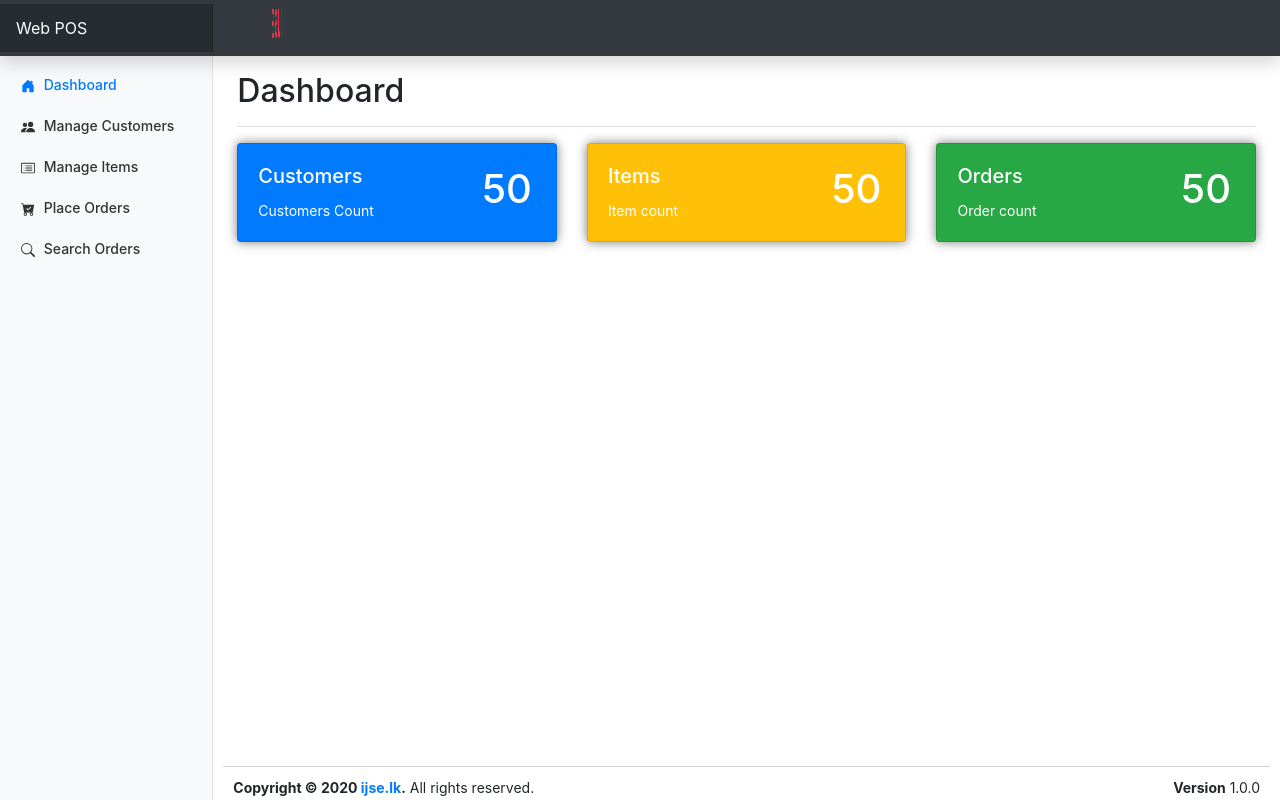
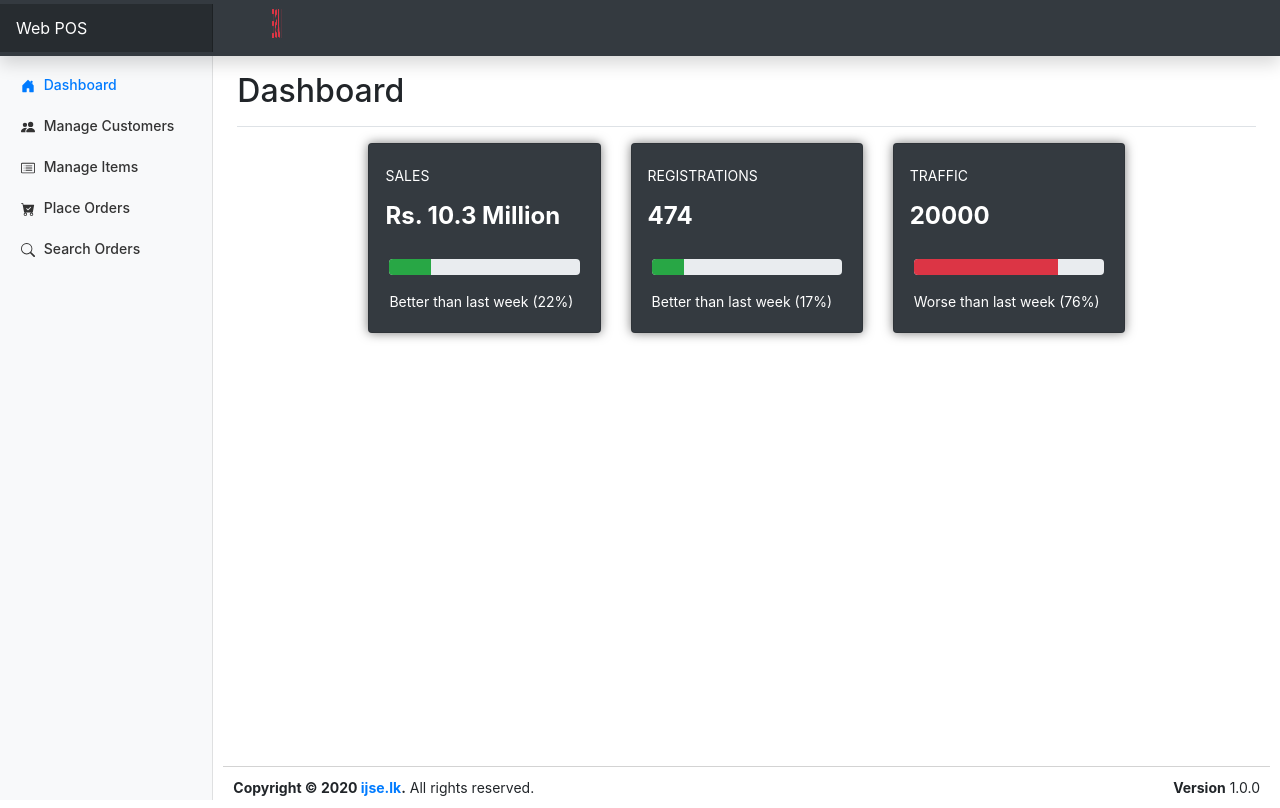
Before and after one commit to dep6-playground/dep6-pos-website-frontend-1, a website: page index.html in a window 1280 px wide. Drawn offline with nearby package versions, Linux system fonts and the light colour scheme.

Commit message:
Final commit

```diff
--- a/index.html
+++ b/index.html
@@ -83,38 +83,73 @@
             <div class="d-flex justify-content-between flex-wrap flex-md-nowrap align-items-center pt-3 pb-2 mb-3 border-bottom">
                 <h1 class="h2">Dashboard</h1>
             </div>
-            <div class="row">
-                <div class="col-12 col-md-4">
-                    <div class="d-flex align-items-center flex-row card text-white bg-primary mb-3">
-                        <div class="card-body">
-                            <h5 class="card-title">Customers</h5>
-                            <p class="card-text">Customers Count</p>
+            <div class="row d-flex justify-content-center">
+                <div class="col-xl-3 col-md-6 mb-0">
+                    <!-- Card -->
+                    <div class="card card-cascade cascading-admin-card bg-dark text-white">
+                        <!-- Card Data -->
+                        <div class="admin-up">
+                            <i class="fas fa-chart-bar red accent-2 mr-3 z-depth-2"></i>
+                            <div class="data">
+                                <p class="text-uppercase pl-3">Sales</p>
+                                <h4 class="font-weight-bold dark-grey-text pl-3">Rs. 10.3 Million</h4>
+                            </div>
                         </div>
-                        <div class="pr-4"><h1>50</h1></div>
-                    </div>
-                </div>
-
-                <div class="col-12 col-md-4">
-                    <div class="d-flex align-items-center flex-row card text-white bg-warning mb-3">
-                        <div class="card-body">
-                            <h5 class="card-title">Items</h5>
-                            <p class="card-text">Item count</p>
+                        <!-- Card content -->
+                        <div class="card-body card-body-cascade">
+                            <div class="progress mb-3">
+                                <div class="progress-bar bg-success" role="progressbar" style="width: 22%" aria-valuenow="25" aria-valuemin="0" aria-valuemax="100"></div>
+                            </div>
+                            <p class="card-text">Better than last week (22%)</p>
                         </div>
-                        <div class="pr-4"><h1>50</h1></div>
                     </div>
                 </div>
 
 
-                <div class="col-12 col-md-4">
-                    <div class="d-flex align-items-center flex-row card text-white bg-success mb-3" >
-                        <div class="card-body">
-                            <h5 class="card-title">Orders</h5>
-                            <p class="card-text">Order count</p>
+                <div class="col-xl-3 col-md-6 mb-0">
+                    <!-- Card -->
+                    <div class="card card-cascade cascading-admin-card bg-dark text-white">
+                        <!-- Card Data -->
+                        <div class="admin-up">
+                            <i class="fas fa-chart-bar red accent-2 mr-3 z-depth-2"></i>
+                            <div class="data">
+                                <p class="text-uppercase pl-3">Registrations</p>
+                                <h4 class="font-weight-bold dark-grey-text pl-3">474</h4>
+                            </div>
                         </div>
-                        <div class="pr-4"><h1>50</h1></div>
+                        <!-- Card content -->
+                        <div class="card-body card-body-cascade">
+                            <div class="progress mb-3">
+                                <div class="progress-bar bg-success" role="progressbar" style="width: 17%" aria-valuenow="25" aria-valuemin="0" aria-valuemax="100"></div>
+                            </div>
+                            <p class="card-text">Better than last week (17%)</p>
+                        </div>
+                    </div>
+                </div>
+
+                <div class="col-xl-3 col-md-6 mb-0">
+                    <!-- Card -->
+                    <div class="card card-cascade cascading-admin-card bg-dark text-white">
+                        <!-- Card Data -->
+                        <div class="admin-up">
+                            <i class="fas fa-chart-bar red accent-2 mr-3 z-depth-2"></i>
+                            <div class="data">
+                                <p class="text-uppercase pl-3">Traffic</p>
+                                <h4 class="font-weight-bold dark-grey-text pl-3">20000</h4>
+                            </div>
+                        </div>
+                        <!-- Card content -->
+                        <div class="card-body card-body-cascade">
+                            <div class="progress mb-3">
+                                <div class="progress-bar bg-danger" role="progressbar" style="width: 76%" aria-valuenow="25" aria-valuemin="0" aria-valuemax="100"></div>
+                            </div>
+                            <p class="card-text">Worse than last week (76%)</p>
+                        </div>
                     </div>
                 </div>
             </div>
+
+
             <footer>
                 <strong>Copyright &copy; 2020 <a href="http://ijse.lk">ijse.lk</a>.</strong>
                 All rights reserved.
```
Also changed, not shown: manage-customers.html (+4 -2 lines), manage-items.html (+4 -2 lines), place-orders.html (+6 -4 lines), search-orders.html (+3 -2 lines).
